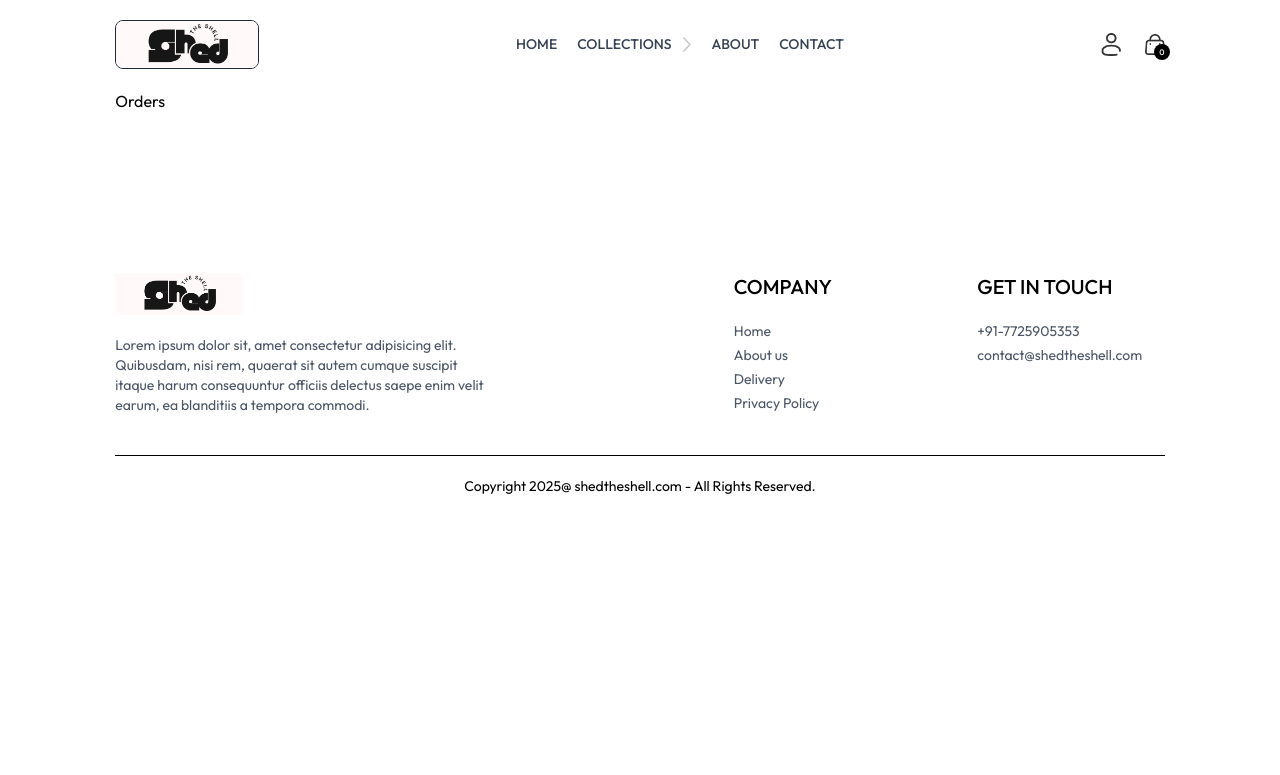
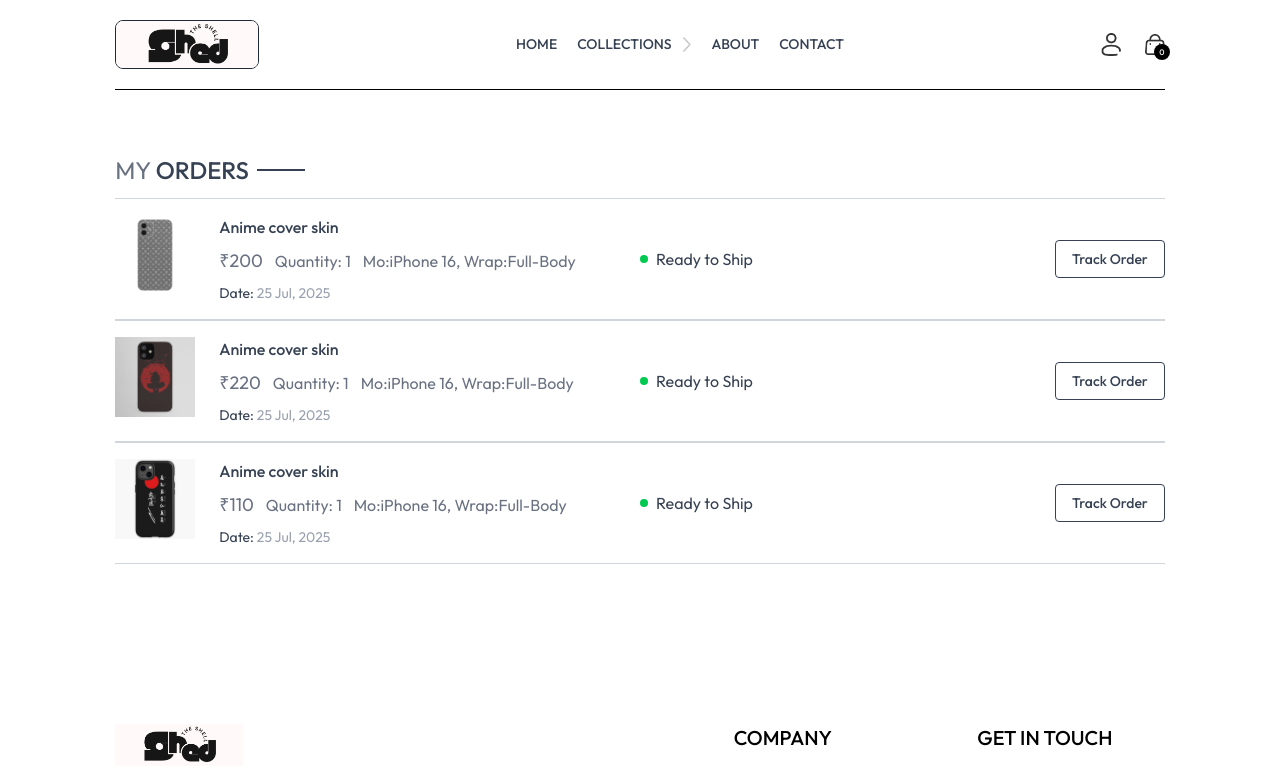
Before and after one commit to Vidhanvyrs/dzynersINC, a React (Vite) app: page /orders in a window 1280 px wide. Shown: the top 775 px of the page. Built offline with nearby package versions, Linux system fonts and the light colour scheme.

Commit message:
Orders Dummy Page Built

```diff
--- a/src/pages/Orders.jsx
+++ b/src/pages/Orders.jsx
@@ -1,5 +1,51 @@
+import { useContext } from "react";
+import { ShopContext } from "../context/ShopContext";
+import Title from "../components/Title";
+
 const Orders = () => {
-  return <div>Orders</div>;
+  const { currency, phone_products } = useContext(ShopContext);
+  return (
+    <div className="border-t pt-16">
+      <div className="text-2xl">
+        <Title text1={"MY"} text2={"ORDERS"} />
+      </div>
+      <div>
+        {phone_products.slice(1, 4).map((item, index) => (
+          <div
+            key={index}
+            className="py-4 border-t border-gray-300 border-b text-gray-700 flex flex-col md:flex-row md:items-center md:justify-between gap-4"
+          >
+            <div className="flex items-start gap-6 text-sm">
+              <img src={item.image[0]} alt="" className="w-16 sm:w-20" />
+              <div>
+                <p className="sm:text-base font-medium">{item.name}</p>
+                <div className="flex items-center gap-3 mt-2 text-base text-gray-500">
+                  <p className="text-lg">
+                    {currency}
+                    {item.price}
+                  </p>
+                  <p>Quantity: 1</p>
+                  <p>Mo:iPhone 16, Wrap:Full-Body</p>
+                </div>
+                <p className="mt-2">
+                  Date: <span className="text-gray-400">25 Jul, 2025</span>
+                </p>
+              </div>
+            </div>
+            <div className="md:w-1/2 flex justify-between">
+              <div className="flex items-center gap-2">
+                <p className="min-w-2 h-2 rounded-full bg-green-500"></p>
+                <p className="text-sm md:text-base">Ready to Ship</p>
+              </div>
+              <button className="border cursor-pointer px-4 py-2 text-sm font-medium rounded-sm">
+                Track Order
+              </button>
+            </div>
+          </div>
+        ))}
+      </div>
+    </div>
+  );
 };
 
 export default Orders;
--- a/src/pages/PlaceOrder.jsx
+++ b/src/pages/PlaceOrder.jsx
@@ -114,7 +114,7 @@ const PlaceOrder = () => {
           <div className="w-full text-end mt-8">
             <button
               onClick={() => navigate("/orders")}
-              className="bg-black text-white px-16 py-3 text-sm"
+              className="bg-black cursor-pointer text-white px-16 py-3 text-sm"
             >
               PLACE ORDER
             </button>
```
